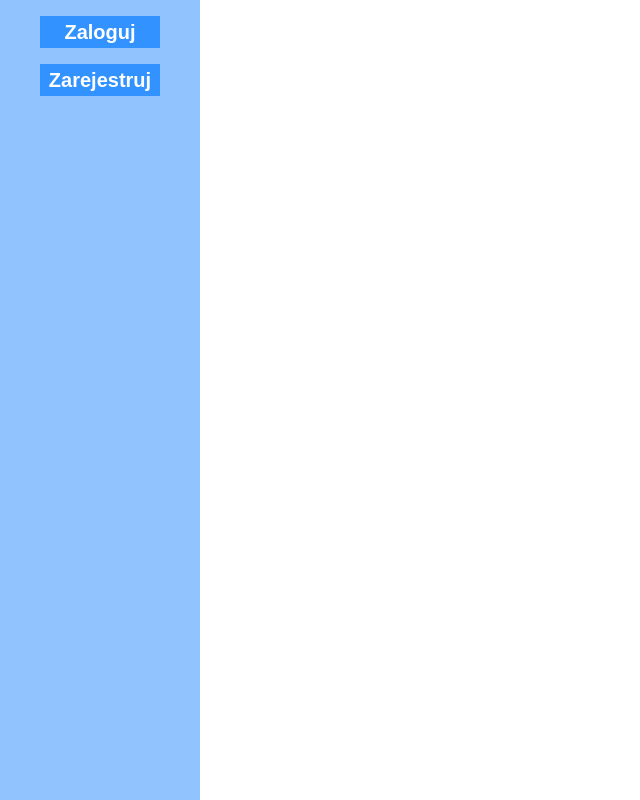
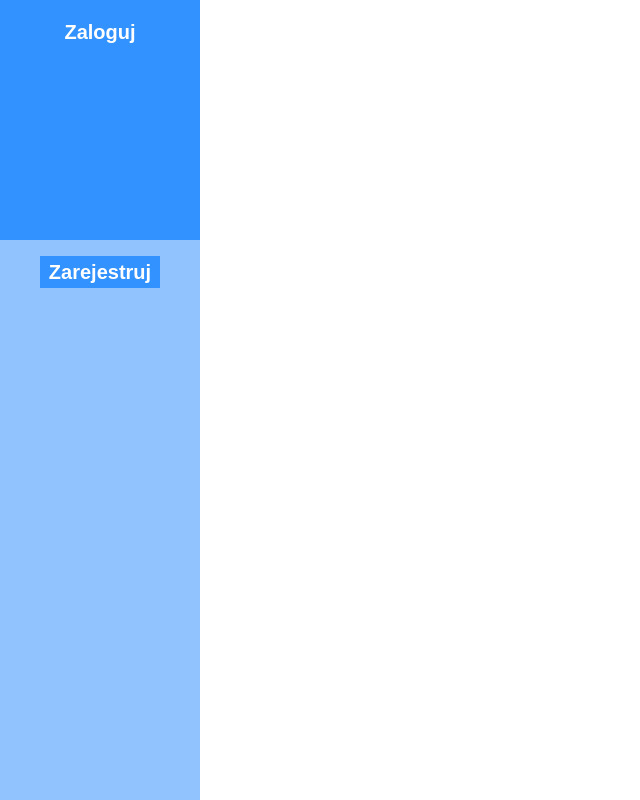
Before and after one commit to 433MHz/Social-media-project, a plain HTML site: page index.htm in a window 1280 px wide. Both pictures are taken after a click on the button "Zaloguj". Shown: the whole page, without its empty margins (0-640 px from the left). Drawn offline with Linux system fonts and the light colour scheme.

Commit message:
Login popup menu implemented

```diff
--- a/index.htm
+++ b/index.htm
@@ -9,8 +9,10 @@
 <body>
 
     <nav>
-        <input type="button" value="Zaloguj"><br>
-        <input type="button" value="Zarejestruj"><br>
+        <div id="navigation">
+            <div id="loginDiv"><input id="loginButton" type="button" value="Zaloguj" onclick="ShowFullLogin()"><br></div>
+            <div id="registerDiv"><input id="registerButton" type="button" value="Zarejestruj" onclick="ShowFullRegister()" onmouseout="HideFullRegister()"><br></div>
+        </div>
     </nav>
 
     <script src="script.js"></script>
--- a/script.js
+++ b/script.js
@@ -0,0 +1,25 @@
+var loginDiv = document.getElementById("loginDiv");
+
+
+function ShowFullLogin(){
+    loginDiv.style.width = "100%";
+    loginDiv.style.height = "30vh";
+    loginDiv.style.backgroundColor = "rgb(50, 146, 255)";
+    document.getElementById("loginButton").setAttribute("onclick","HideFullLogin()");
+    console.log(loginDiv);
+}
+
+function HideFullLogin(){
+    loginDiv.style.width = "";
+    loginDiv.style.height = "";
+    loginDiv.style.backgroundColor = "";
+    document.getElementById("loginButton").setAttribute("onclick","ShowFullLogin()");
+}
+
+function ShowFullRegister(){
+
+}
+
+function HideFullRegister(){
+
+}
--- a/style.css
+++ b/style.css
@@ -14,7 +14,7 @@ nav input[type="button"]{
     width: 15vh;
     height: 4vh;
     margin-top: 2vh;
-    background-color: rgb(50, 146, 255);;
+    background-color: rgb(50, 146, 255);
     font-size: 20px;
     color: white;
     font-weight: bold;
@@ -23,6 +23,10 @@ nav input[type="button"]{
 }
 
 nav input[type="button"]:hover{
-    background-color: rgb(139, 139, 139);;
+    background-color: rgb(139, 139, 139);
     cursor: pointer;
 }
+
+#loginDiv, #registerDiv{
+    background-color: rgb(145, 196, 255);
+}
```
